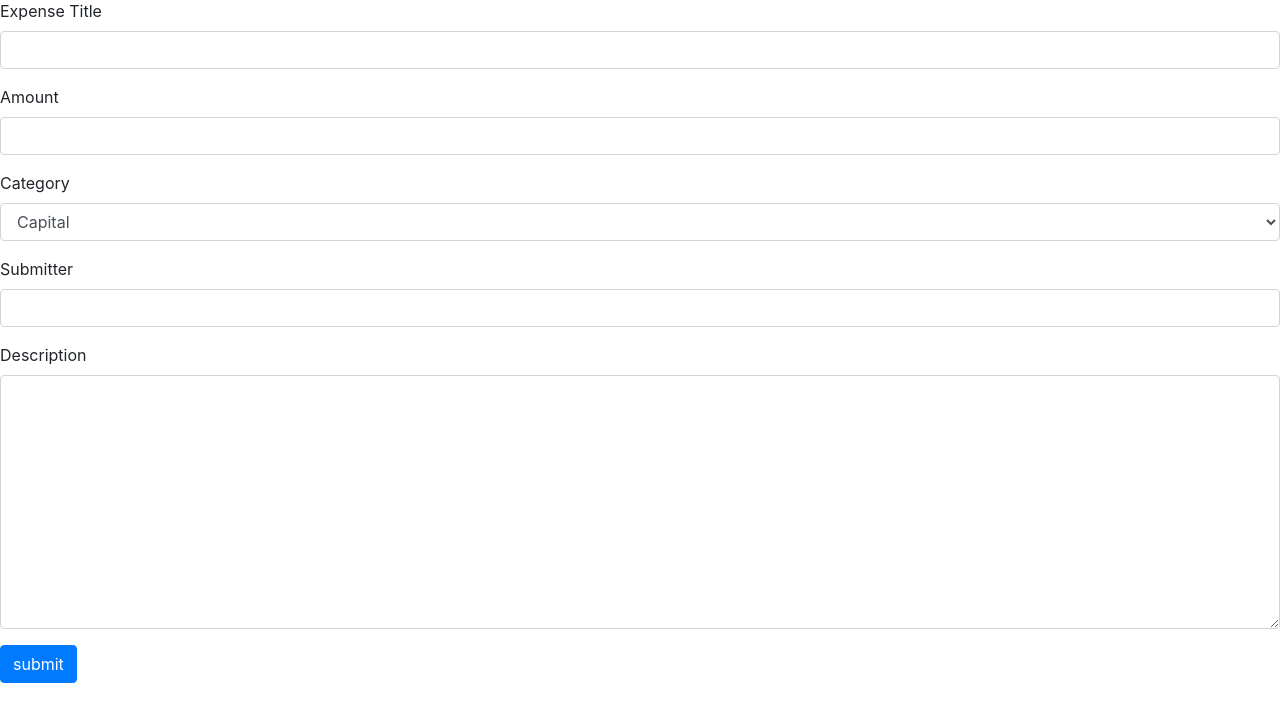
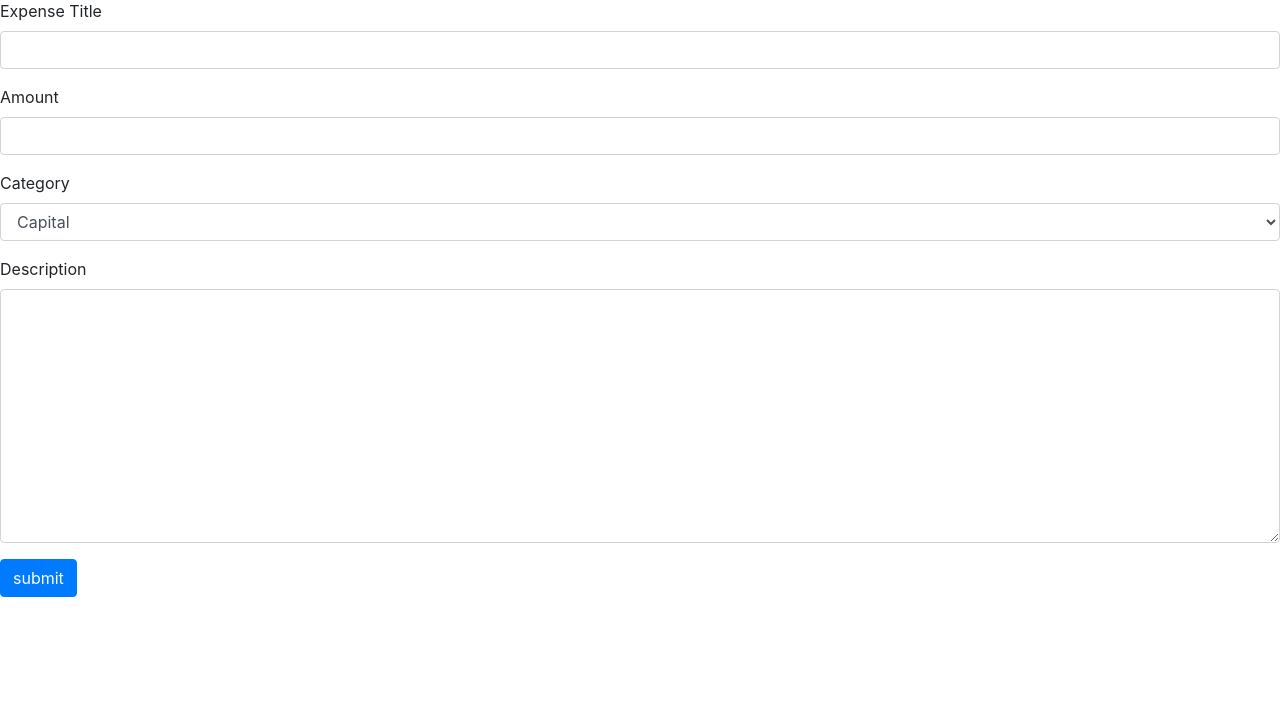
Before and after one commit to kishorpan2/capstone, a Django app: page /addexpense in a window 1280 px wide. Shown: the part 87-800 px from the top of the page. Run offline with Django 4.2, Linux system fonts and the light colour scheme; some libraries are stand-ins or nearby versions.

Commit message:
change is add expense page

```diff
--- /dev/null
+++ b/django/pyvenv.cfg
@@ -0,0 +1,3 @@
+home = /Library/Frameworks/Python.framework/Versions/3.10/bin
+include-system-site-packages = false
+version = 3.10.2
--- a/main/templates/addexpense.html
+++ b/main/templates/addexpense.html
@@ -45,10 +45,6 @@
         </select>
     </div>
     <div class="form-group">
-        <label for="submitter"> Submitter</label>
-        <input type="text" name="submitter" id ="submitter" class="form-control" required />
-    </div>
-    <div class="form-group">
         <label for="description"> Description</label>
         <textarea type="text" name="description"id="comments" rows="10" cols="30" class="form-control">
         </textarea>
```
Also changed, not shown: db.sqlite3, 10 other files.
